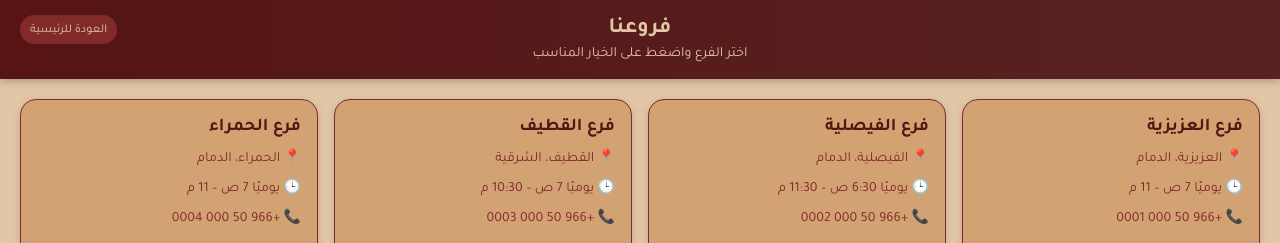
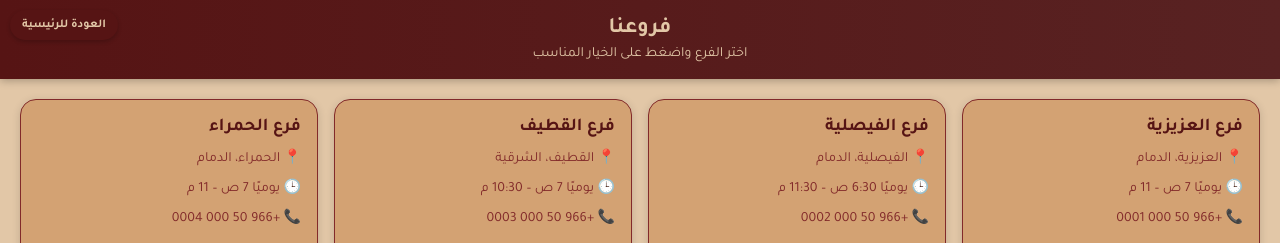
Before and after one commit to alyhayabakery/main-Alyahya-bakeries, a plain HTML site: page bra.html in a window 1280 px wide. Shown: the top 243 px of the page. Drawn offline with Linux system fonts and the light colour scheme.

Commit message:
Update back button style and position
Changed back button style to fixed position and adjusted padding.

```diff
--- a/bra.html
+++ b/bra.html
@@ -31,18 +31,19 @@
       box-shadow:0 2px 8px rgba(0,0,0,.25);
     }
      .back-btn {
-            position: absolute;
-            top: 15px;
-            left: 20px;
-            background-color: var(--maroon-light);
-            color: var(--white);
-            border: none;
-            padding: 7.5px 10px;
-            border-radius: 15px;
-            cursor: pointer;
-            font-size: 0.75em;
-            transition: background-color 0.3s;
+                      position: fixed; /* جعله ثابت في الزاوية */
+            top: 10px;
+            left: 10px;
+            background-color: var(--maroon);
+            color: var(--gold-light);
+            padding: 8px 12px; /* مناسب للنص */
             text-decoration: none;
+            border-radius: 20px; /* مستطيل قليلاً */
+            font-weight: 700;
+            font-size: 12px; /* صغير */
+            z-index: 1000; /* فوق العناصر الأخرى */
+            transition: all 0.3s ease;
+            box-shadow: 0 2px 4px rgba(0,0,0,0.2);
         }
         .back-btn:hover {
             background-color: var(--maroon);
```
